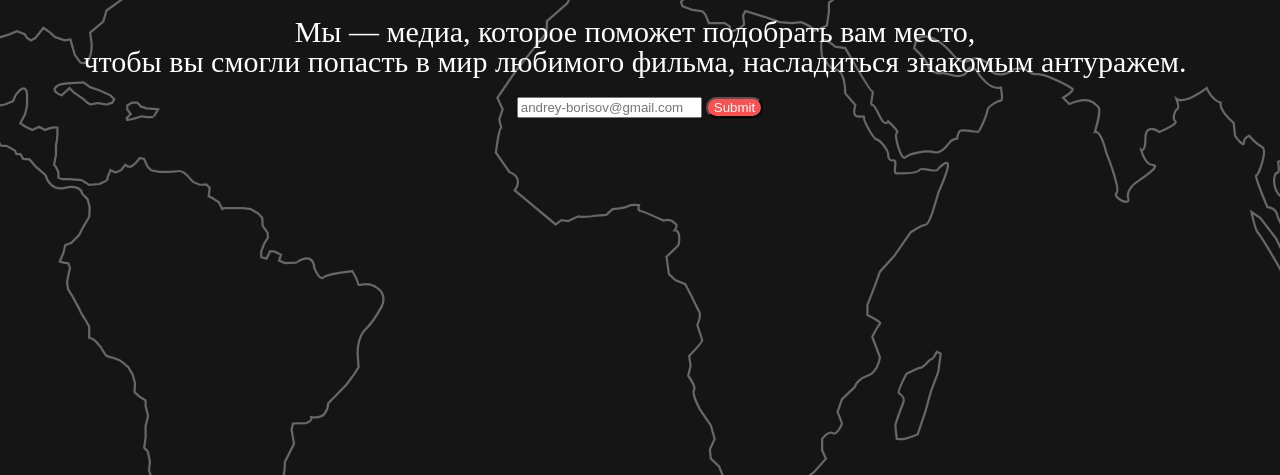
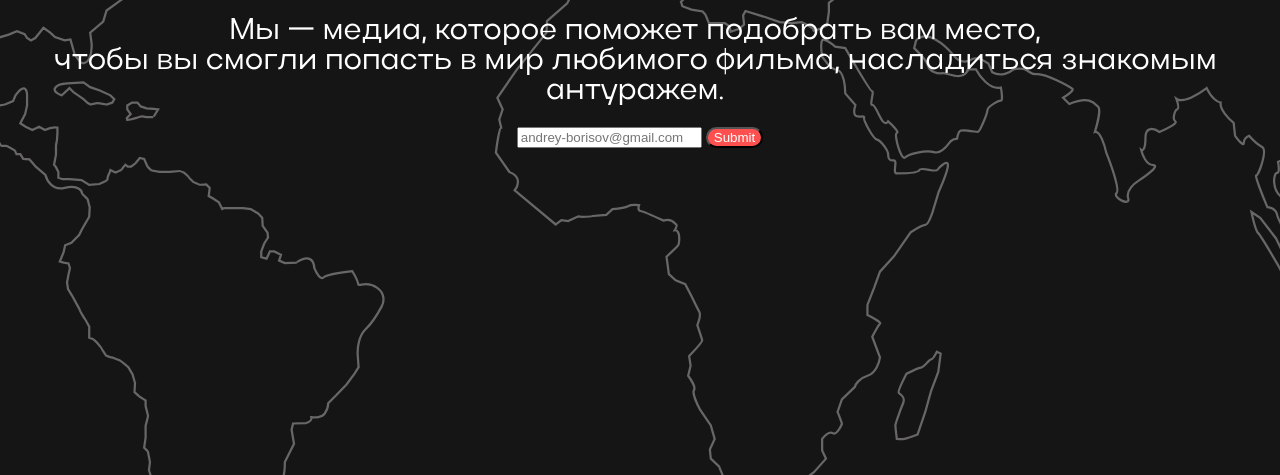
Before and after one commit to SNikSY/static-site-2024-25, a website built with webpack: page src/index.html in a window 1280 px wide. Shown: the part 345-820 px from the top of the page. Built offline with nearby package versions, Linux system fonts and the light colour scheme.

Commit message:
Update fonts.scss

```diff
--- a/src/stylesheets/fonts.scss
+++ b/src/stylesheets/fonts.scss
@@ -1,18 +1,18 @@
 @font-face {
-    font-family: "Actay-Regular";
-    src: url("../fonts/Actay-Regular.otf") format('otf');
+    font-family: 'Actay-Regular';
+    src: url('../fonts/Actay-Regular.otf') format('opentype');
     font-style: normal;
     font-weight: normal;
   }
 @font-face {
-    font-family: "ActayCondensed-Thin";
-    src: url("../fonts/ActayCondensed-Thin.otf") format('otf');
+    font-family: 'ActayCondensed-Thin';
+    src: url("../fonts/ActayCondensed-Thin.otf") format('opentype');
     font-style: normal;
     font-weight: normal;
 }
 @font-face {
     font-family: "ActayWide-Bold";
-    src: url("../fonts/ActayWide-Bold.otf") format('otf');
+    src: url('../fonts/ActayWide-Bold.otf') format('opentype');
     font-style: normal;
     font-weight: normal;
 }
```
